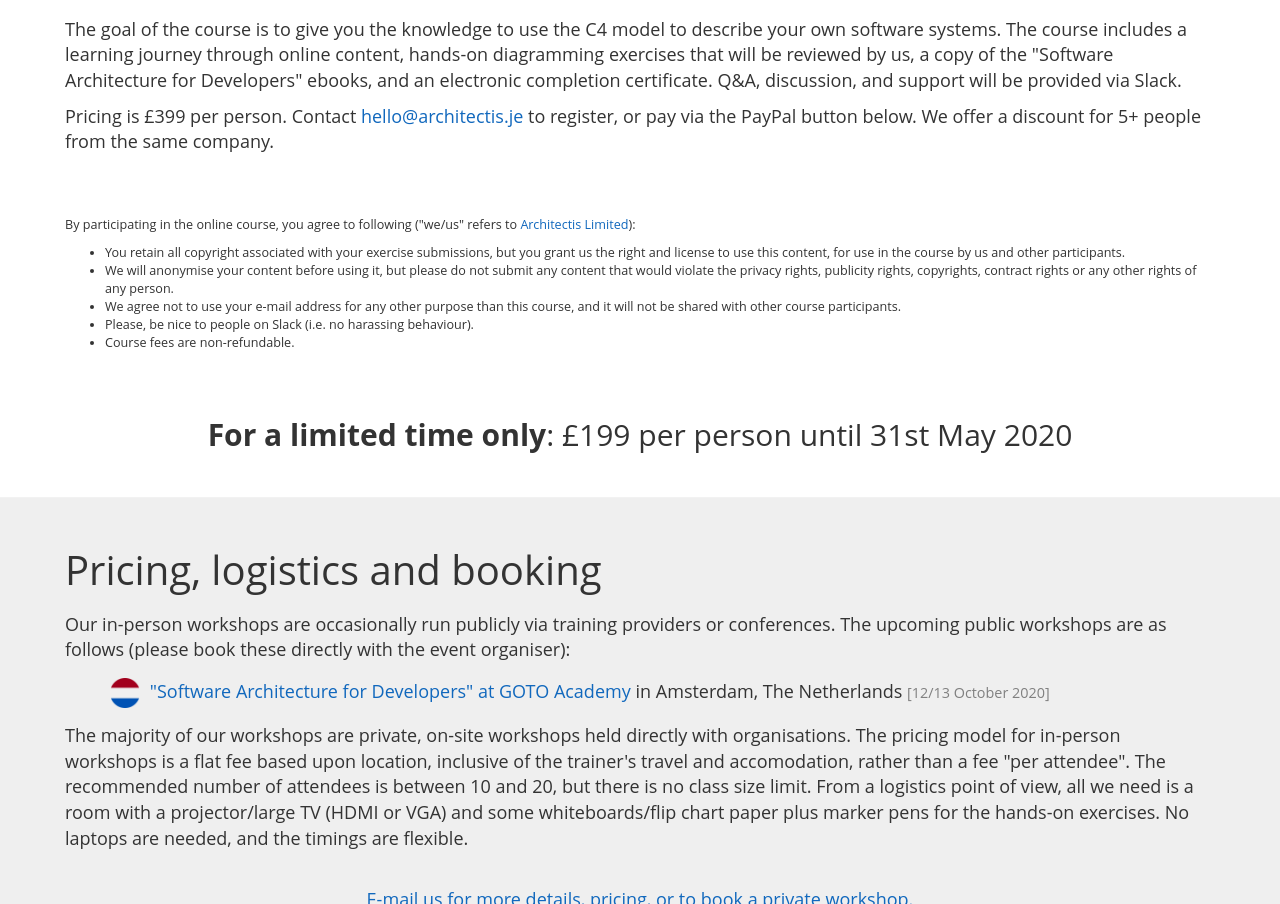
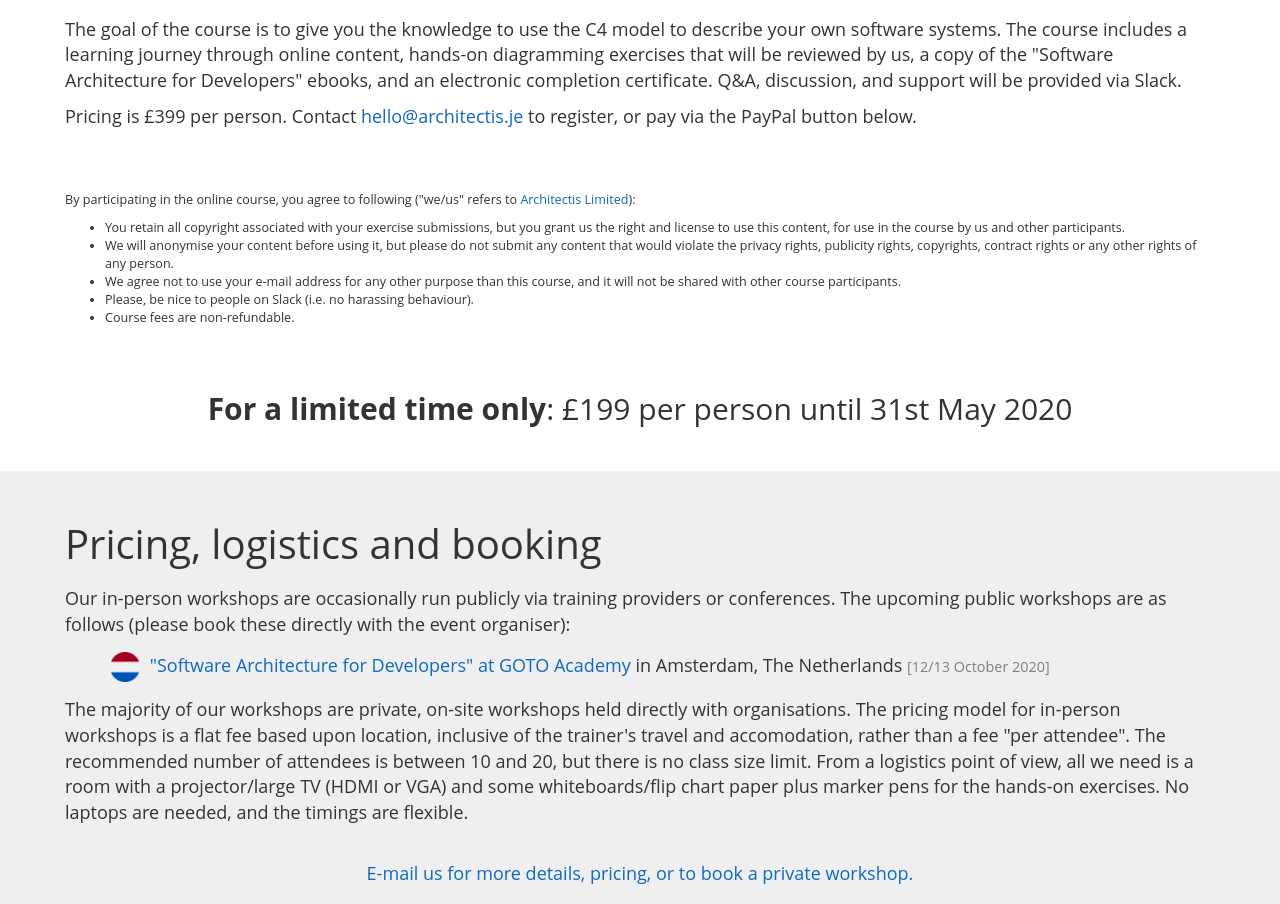
Before and after one commit to architectis/architectis, a plain HTML site: page index.html in a window 1280 px wide. Shown: the part 5595-6499 px from the top of the page. Drawn offline with Linux system fonts and the light colour scheme; a script that the page names is missing.

Commit message:
Removed discount.

```diff
--- a/index.html
+++ b/index.html
@@ -417,7 +417,6 @@
 
                 <p>
                     Pricing is £399 per person. Contact <a href="mailto:hello@architectis.je?subject=Online%20course" target="_blank">hello@architectis.je</a> to register, or pay via the PayPal button below.
-                    We offer a discount for 5+ people from the same company.
                 </p>
 
                 <br /><br />
```
